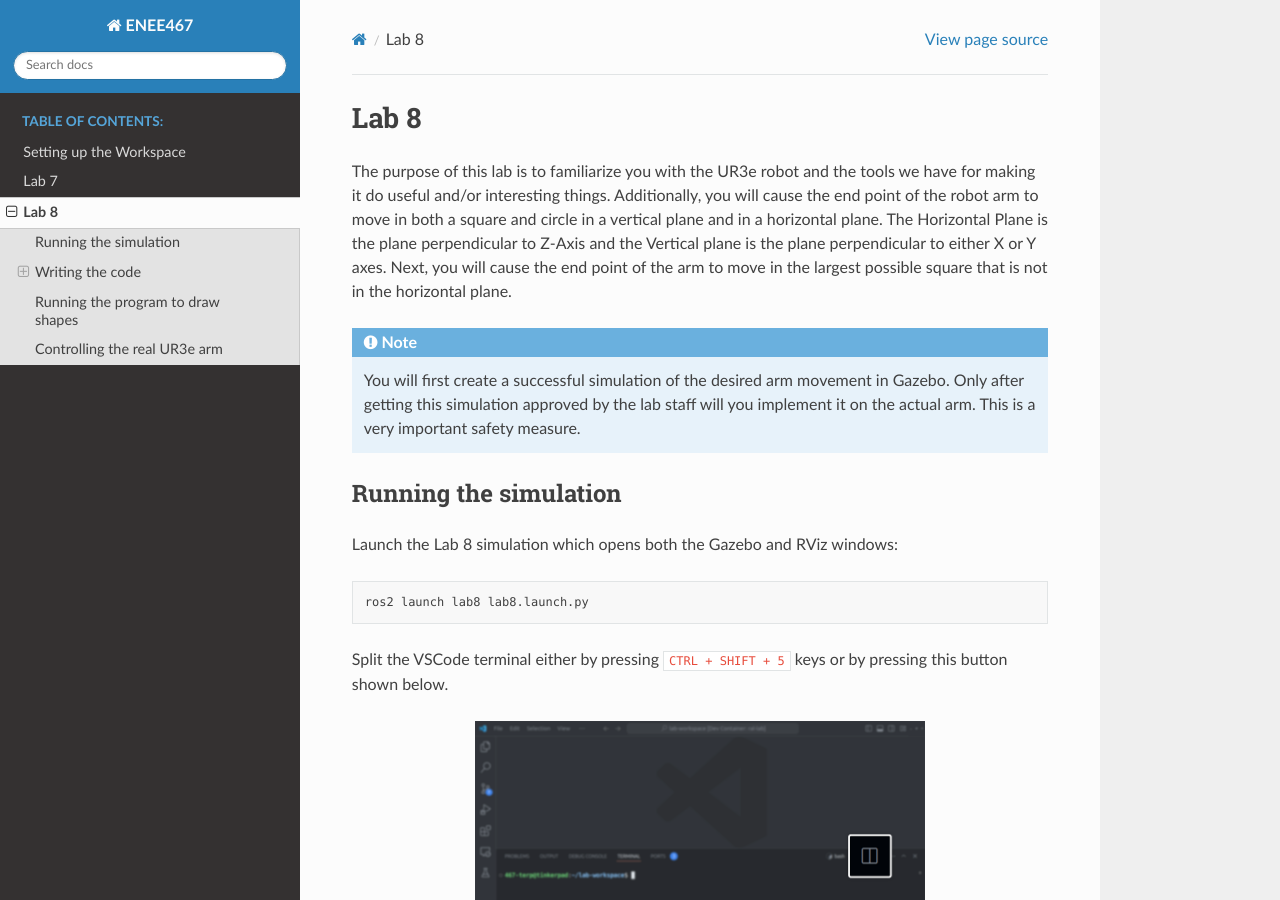
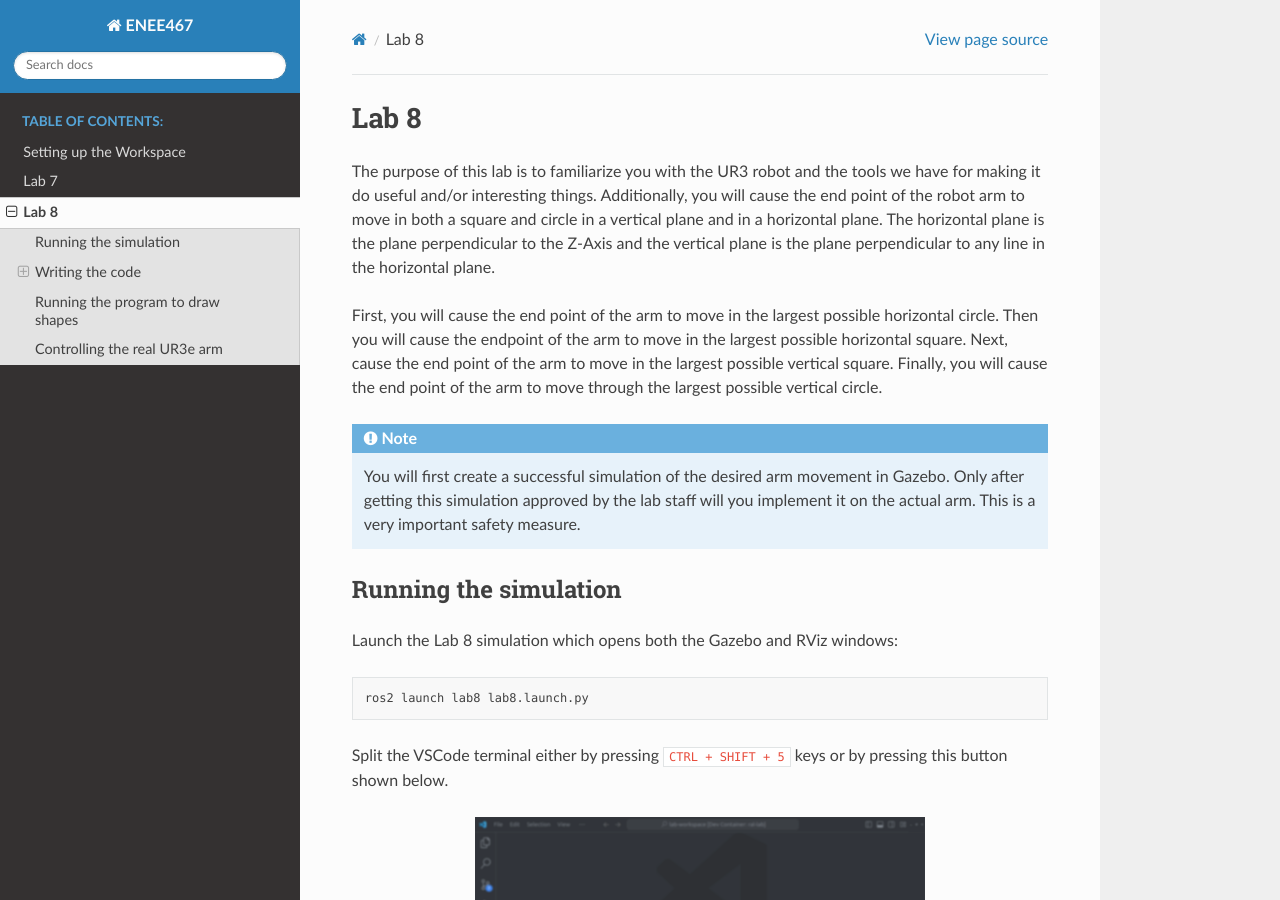
Before and after one commit to ENEE467/Getting_Started, a Sphinx documentation site: the page built from source/Lab8.rst, in a window 1280 px wide and 900 px high. Built offline with Sphinx 7.4.7 and the Read the Docs theme 3.1.0, drawn with Linux system fonts in a browser that asks for light colours.

Commit message:
Updated introduction

```diff
--- a/source/Lab8.rst
+++ b/source/Lab8.rst
@@ -5,13 +5,16 @@
 Lab 8
 =====
 
-The purpose of this lab is to familiarize you with the UR3e robot and the tools
-we have for making it do useful and/or interesting things. Additionally, you
-will cause the end point of the robot arm to move in both a square and circle in
-a vertical plane and in a horizontal plane. The Horizontal Plane is the plane
-perpendicular to Z-Axis and the Vertical plane is the plane perpendicular to
-either X or Y axes. Next, you will cause the end point of the arm to move in the
-largest possible square that is not in the horizontal plane.
+The purpose of this lab is to familiarize you with the UR3 robot and the tools we have for making it
+do useful and/or interesting things. Additionally, you will cause the end point of the robot arm to
+move in both a square and circle in a vertical plane and in a horizontal plane. The horizontal plane
+is the plane perpendicular to the Z-Axis and the vertical plane is the plane perpendicular to any
+line in the horizontal plane.
+
+First, you will cause the end point of the arm to move in the largest possible horizontal circle.
+Then you will cause the endpoint of the arm to move in the largest possible horizontal square. Next,
+cause the end point of the arm to move in the largest possible vertical square. Finally, you will
+cause the end point of the arm to move through the largest possible vertical circle.
 
 .. note::
 
```
